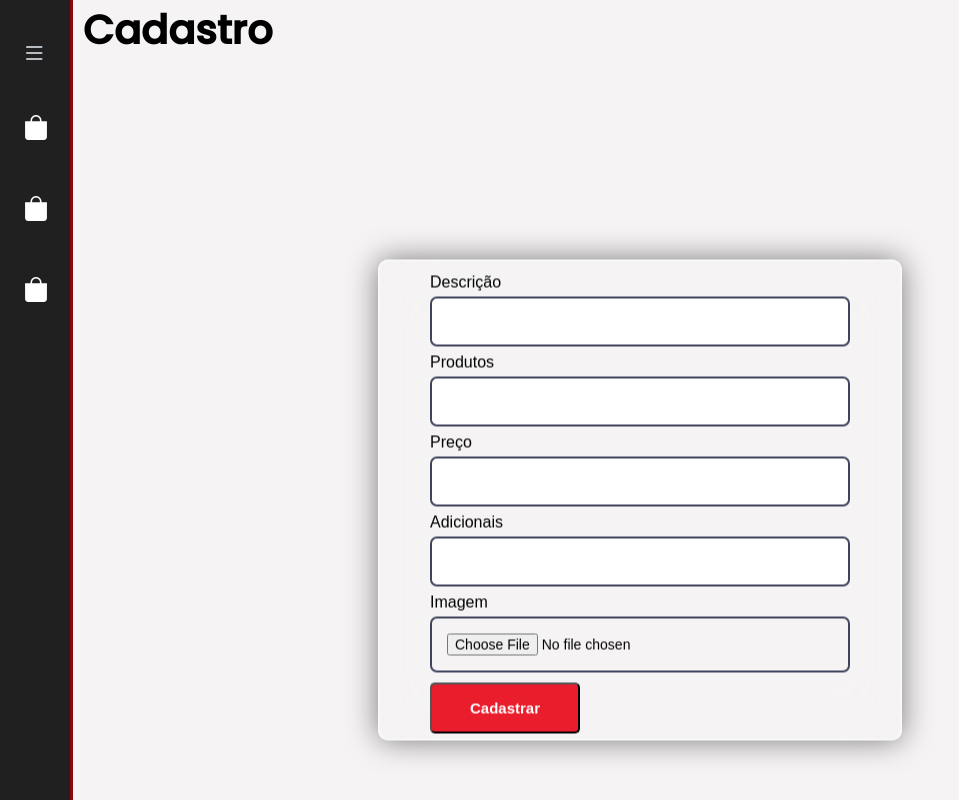
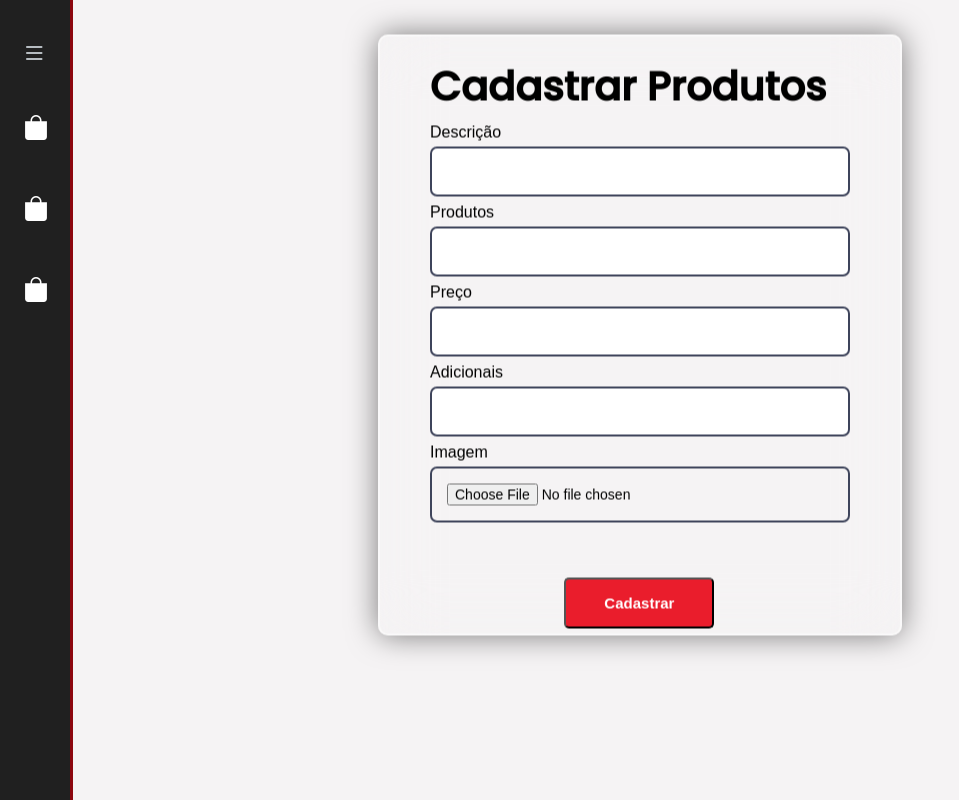
Before and after one commit to Ti-Sorrateiros/AppetiteExpress, a PHP site: template src/views/admin/cadastrarProdutos.php in a window 1280 px wide. Shown: the whole page, without its empty margins (0-959 px from the left). Run offline with PHP 8.4, Linux system fonts and the light colour scheme; the template is opened without the code that fills it, so the values that code supplies are empty; some web fonts are replaced.

Commit message:
Front-end do cadastro de produtos realizado

```diff
--- a/src/styles/cadastroProdutos.css
+++ b/src/styles/cadastroProdutos.css
@@ -26,8 +26,6 @@ label {
 }
 
 button {
-    display: fixed;
-    margin-top: 10px;
     background-color: #ea1d2c;
     border-radius: 5px;
     color: #fff;
@@ -37,7 +35,9 @@ button {
     width: 10em;
     position: relative;
     margin-top: 5px;
+    left: 32%;
     cursor: pointer;
+    margin-top: 50px;
 }
 
 button:hover {
@@ -63,6 +63,7 @@ button:hover {
         backdrop-filter: blur(30px);
         overflow: hidden;
         justify-content: center;
+        margin-top: -65px;
     }
 
     h1 {
@@ -74,6 +75,7 @@ button:hover {
         font-size: 40px;
         color:#000000;
         position: relative;
+        margin-top: 15px;
     }
 
     h3{
--- a/src/views/admin/cadastrarProdutos.php
+++ b/src/views/admin/cadastrarProdutos.php
@@ -47,8 +47,9 @@
     </nav>
 
     <div class="content">
-        <h1>Cadastro</h1>
+
         <div class="container">
+        <h1>Cadastrar Produtos</h1>
             <form action="../../controller/controllercadastro.php" method="post">
                 <label>Descrição <input type="text" name="descricao" required></label>
                 <label>Produtos<input type="text" name="descricao" required></label>
```
